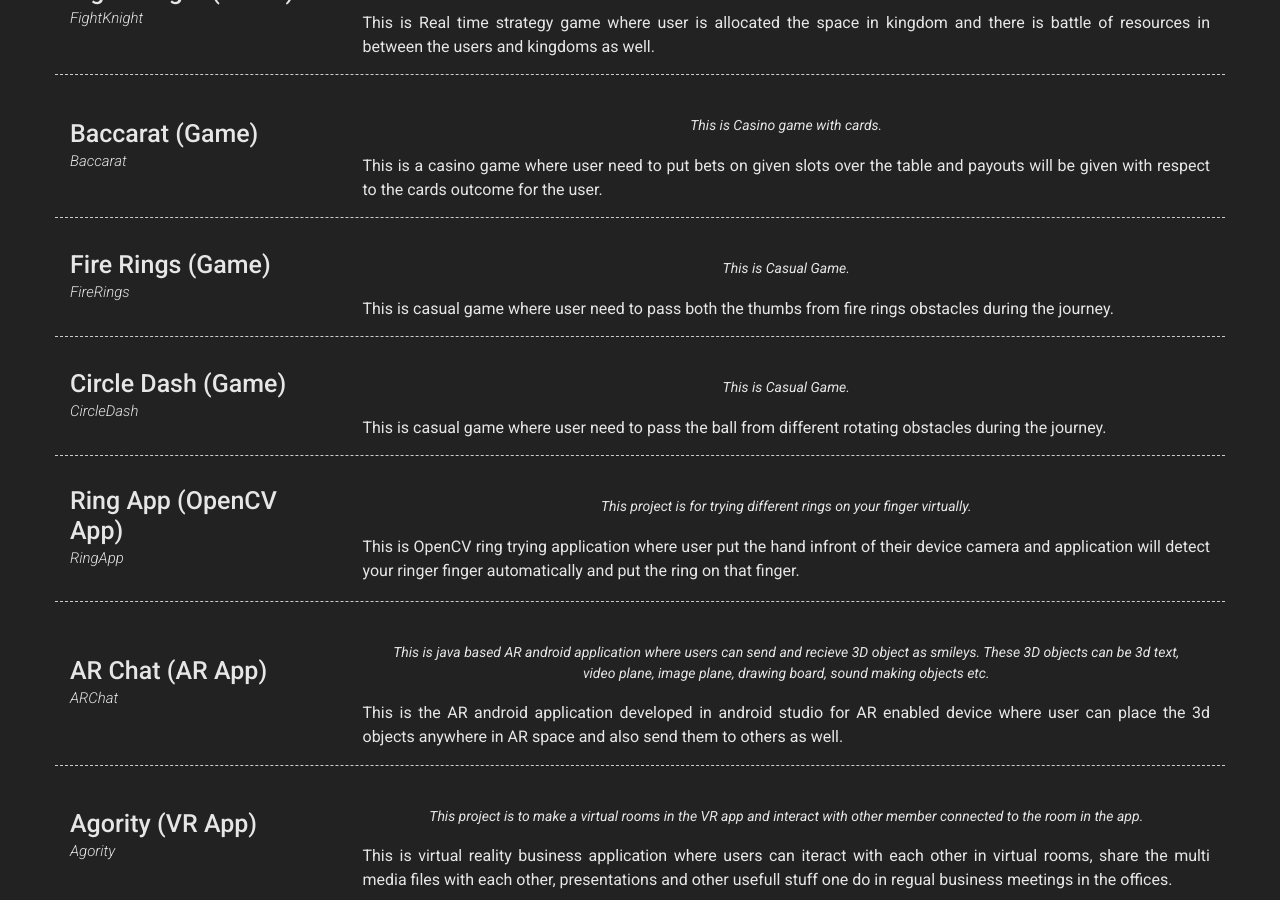
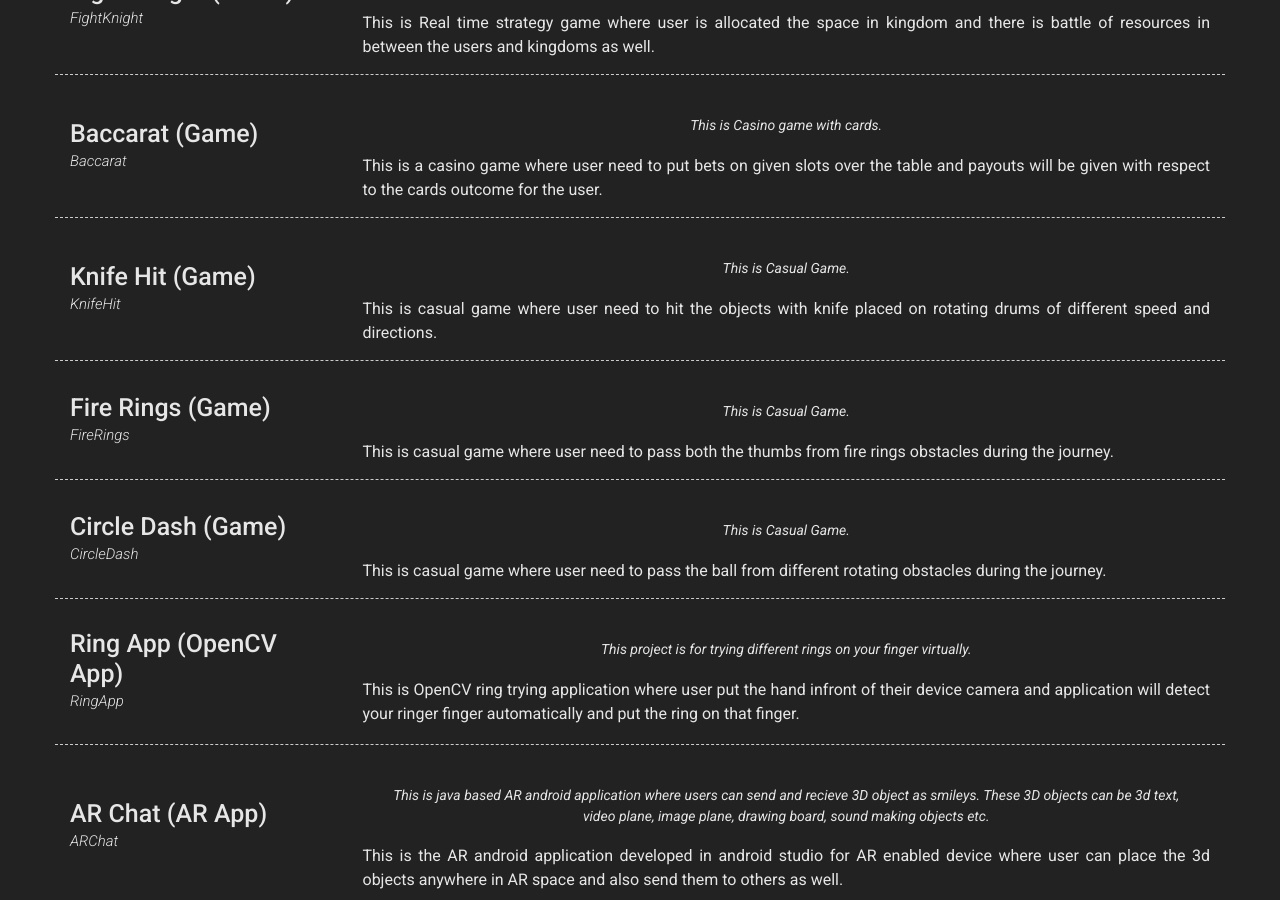
Before and after one commit to daydreamer-parminder/profile, a Jekyll site: the page built from index.md, in a window 1280 px wide and 900 px high, scrolled down 996 px. Built offline with Jekyll 4.4.1, drawn with Linux system fonts in a browser that asks for light colours; nearby versions of some CDN libraries; some of the changed text lies outside the part shown.

Commit message:
update new game

```diff
--- a/_config.yml
+++ b/_config.yml
@@ -95,6 +95,17 @@ content:
         description: | # this will include new lines to allow paragraphs
           This is a casino game where user need to put bets on given slots over the table and payouts will
           be given with respect to the cards outcome for the user.
+
+      - layout: left
+        border: weak  # Value of `weak` will display a weak border below this item. # Any
+                      # other value (or no value) means no border will be displayed
+        title: Knife Hit (Game)
+        link: https://drive.google.com/file/d/1-6YJ9TJ1Whdn0ybBRPkKl5pjhXObFpsg/view?usp=share_link
+        link_text: KnifeHit
+        quote: >
+          This is Casual Game.
+        description: | # this will include new lines to allow paragraphs
+          This is casual game where user need to hit the objects with knife placed on rotating drums of different speed and directions.
 
       - layout: left
         border: weak  # Value of `weak` will display a weak border below this item. # Any
@@ -241,7 +252,7 @@ content:
         description: | # this will include new lines to allow paragraphs
           My role is the organization is to develop the Slot and Massive multiplayer Strategy battlefield games.
 
-  - title: Software Engineer
+  - title: Game Developer
     layout: list
     content:
       - layout: right
@@ -254,7 +265,7 @@ content:
         description: | # this will include new lines to allow paragraphs
           My role is the organization is to develop the casual games.
 
-  - title: Software Engineer
+  - title: Game Developer
     layout: list
     content:
       - layout: right
```
